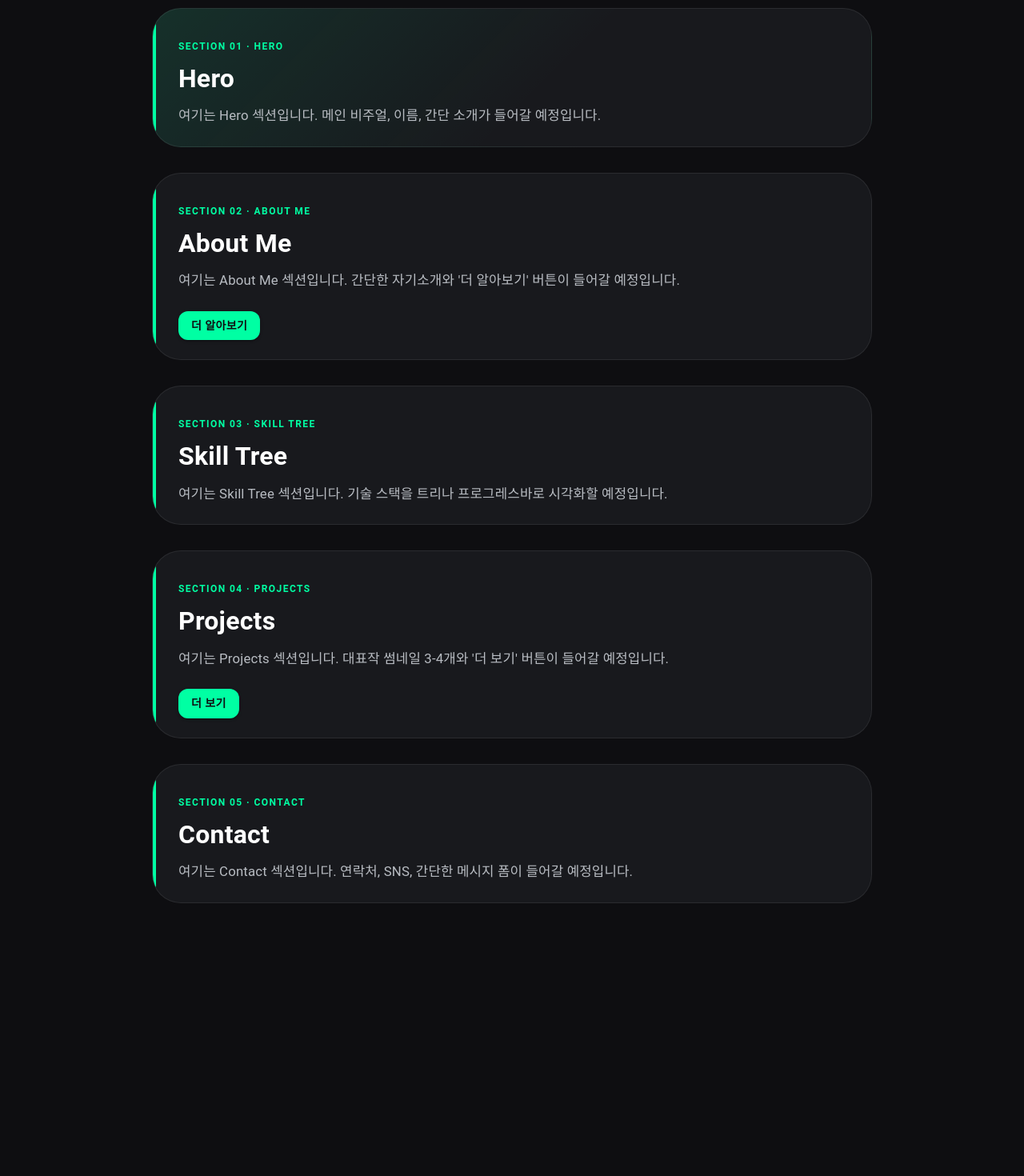
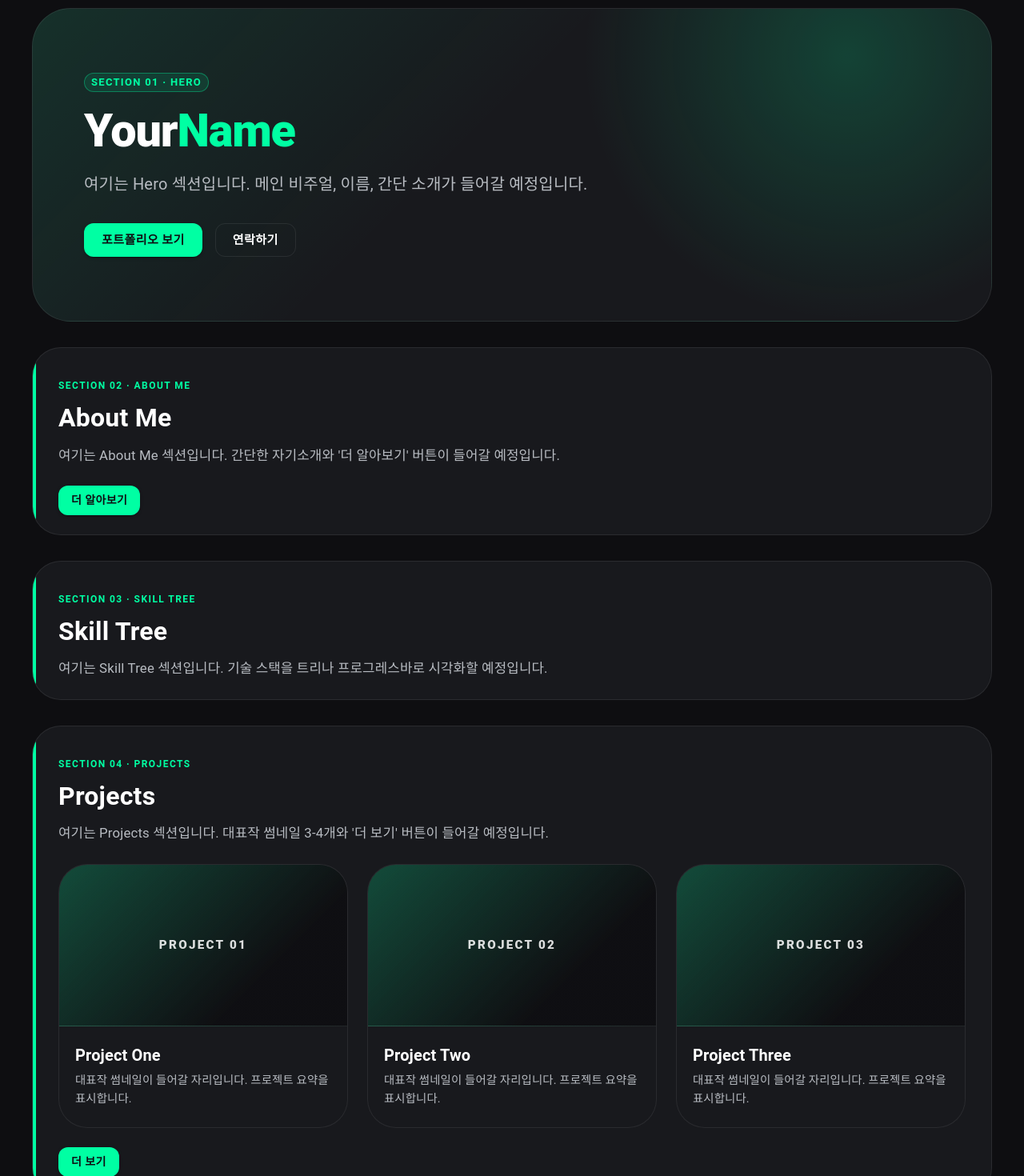
Before and after one commit to Kyo1901/my-portfolio, a React (Vite) app: page / in a window 1280 px wide. Shown: the part 260-1730 px from the top of the page at 80% size. Before the commit the page ends 1453 px from the top, so only its background shows below. Built offline with nearby package versions, Linux system fonts and the light colour scheme.

Commit message:
Hero 와이드 배너 + Projects 썸네일 카드 그리드(더미 3개) 적용

```diff
--- /dev/null
+++ b/src/components/home/hero-banner.jsx
@@ -0,0 +1,111 @@
+import Box from '@mui/material/Box';
+import Typography from '@mui/material/Typography';
+import Button from '@mui/material/Button';
+import Chip from '@mui/material/Chip';
+
+/**
+ * HeroBanner 컴포넌트
+ * Home 최상단의 와이드 배너형 Hero 영역.
+ * 큰 가로 비주얼(그라데이션 + 네온 글로우) 위에 이름/소개 플레이스홀더와 CTA 를 배치한다.
+ *
+ * Props: 없음 (플레이스홀더 텍스트 고정)
+ *
+ * Example usage:
+ * <HeroBanner />
+ */
+function HeroBanner() {
+  return (
+    <Box
+      sx={{
+        position: 'relative',
+        overflow: 'hidden',
+        borderRadius: 4,
+        border: '1px solid',
+        borderColor: 'divider',
+        bgcolor: 'background.paper',
+        px: { xs: 3, md: 8 },
+        py: { xs: 6, md: 10 },
+        minHeight: { xs: 280, md: 380 },
+        display: 'flex',
+        flexDirection: 'column',
+        justifyContent: 'center',
+        // 와이드 배너 비주얼: 대각선 그린 그라데이션 + 우측 상단 네온 글로우
+        backgroundImage:
+          'radial-gradient(600px circle at 85% 15%, rgba(0,255,163,0.18), transparent 55%), ' +
+          'linear-gradient(135deg, rgba(0,255,163,0.10) 0%, rgba(24,25,29,0) 45%)',
+      }}
+    >
+      <Chip
+        label="SECTION 01 · HERO"
+        size="small"
+        sx={{
+          alignSelf: 'flex-start',
+          mb: 2,
+          fontWeight: 700,
+          letterSpacing: '0.1em',
+          color: 'primary.main',
+          bgcolor: 'rgba(0,255,163,0.10)',
+          border: '1px solid',
+          borderColor: 'rgba(0,255,163,0.35)',
+        }}
+      />
+
+      <Typography
+        variant="h1"
+        sx={{
+          color: 'text.primary',
+          fontWeight: 800,
+          fontSize: { xs: '2.2rem', md: '3.6rem' },
+          lineHeight: 1.15,
+          mb: 2,
+        }}
+      >
+        Your
+        <Box component="span" sx={{ color: 'primary.main' }}>
+          Name
+        </Box>
+      </Typography>
+
+      <Typography
+        sx={{
+          color: 'text.secondary',
+          fontSize: { xs: '1rem', md: '1.25rem' },
+          lineHeight: 1.7,
+          maxWidth: 640,
+          mb: 4,
+        }}
+      >
+        여기는 Hero 섹션입니다. 메인 비주얼, 이름, 간단 소개가 들어갈 예정입니다.
+      </Typography>
+
+      <Box sx={{ display: 'flex', gap: 2, flexWrap: 'wrap' }}>
+        <Button
+          variant="contained"
+          color="primary"
+          size="large"
+          sx={{
+            fontWeight: 700,
+            color: 'primary.contrastText',
+            '&:hover': { bgcolor: 'primary.dark' },
+          }}
+        >
+          포트폴리오 보기
+        </Button>
+        <Button
+          variant="outlined"
+          size="large"
+          sx={{
+            fontWeight: 700,
+            color: 'text.primary',
+            borderColor: 'divider',
+            '&:hover': { borderColor: 'primary.main', color: 'primary.main' },
+          }}
+        >
+          연락하기
+        </Button>
+      </Box>
+    </Box>
+  );
+}
+
+export default HeroBanner;
--- /dev/null
+++ b/src/components/home/project-card.jsx
@@ -0,0 +1,82 @@
+import Card from '@mui/material/Card';
+import CardContent from '@mui/material/CardContent';
+import Box from '@mui/material/Box';
+import Typography from '@mui/material/Typography';
+
+/**
+ * ProjectCard 컴포넌트
+ * Projects 섹션의 더미 썸네일 카드. 상단 썸네일(그라데이션 플레이스홀더) + 제목/설명으로 구성.
+ * 치지직식 그리드 카드 느낌(썸네일 중심)을 표현한다.
+ *
+ * Props:
+ * @param {string} title - 프로젝트 제목 [Required]
+ * @param {string} description - 프로젝트 짧은 설명 [Required]
+ * @param {string} tag - 썸네일 위에 표시할 라벨(예: 'PROJECT 01') [Required]
+ *
+ * Example usage:
+ * <ProjectCard tag="PROJECT 01" title="Project One" description="샘플 설명" />
+ */
+function ProjectCard({ title, description, tag }) {
+  return (
+    <Card
+      elevation={0}
+      sx={{
+        height: '100%',
+        display: 'flex',
+        flexDirection: 'column',
+        bgcolor: 'background.paper',
+        border: '1px solid',
+        borderColor: 'divider',
+        borderRadius: 3,
+        overflow: 'hidden',
+        transition: 'transform 0.2s ease, border-color 0.2s ease',
+        '&:hover': {
+          transform: 'translateY(-4px)',
+          borderColor: 'primary.dark',
+        },
+      }}
+    >
+      {/* 썸네일 플레이스홀더 (16:9 비율) */}
+      <Box
+        sx={{
+          position: 'relative',
+          aspectRatio: '16 / 9',
+          display: 'flex',
+          alignItems: 'center',
+          justifyContent: 'center',
+          backgroundImage:
+            'linear-gradient(135deg, rgba(0,255,163,0.22) 0%, rgba(14,14,17,0.9) 70%)',
+          borderBottom: '1px solid',
+          borderColor: 'divider',
+        }}
+      >
+        <Typography
+          sx={{
+            color: 'text.primary',
+            fontWeight: 800,
+            letterSpacing: '0.15em',
+            opacity: 0.85,
+            fontSize: { xs: '0.85rem', md: '0.95rem' },
+          }}
+        >
+          {tag}
+        </Typography>
+      </Box>
+
+      <CardContent sx={{ flexGrow: 1, p: { xs: 2, md: 2.5 } }}>
+        <Typography
+          variant="h6"
+          component="h3"
+          sx={{ color: 'text.primary', fontWeight: 700, mb: 0.5 }}
+        >
+          {title}
+        </Typography>
+        <Typography sx={{ color: 'text.secondary', fontSize: '0.9rem', lineHeight: 1.6 }}>
+          {description}
+        </Typography>
+      </CardContent>
+    </Card>
+  );
+}
+
+export default ProjectCard;
--- a/src/pages/home-page.jsx
+++ b/src/pages/home-page.jsx
@@ -1,15 +1,20 @@
 import { useNavigate } from 'react-router-dom';
 import Container from '@mui/material/Container';
 import Box from '@mui/material/Box';
+import Grid from '@mui/material/Grid';
 import Stack from '@mui/material/Stack';
 import Button from '@mui/material/Button';
 import Typography from '@mui/material/Typography';
+import HeroBanner from '../components/home/hero-banner.jsx';
 import SectionCard from '../components/home/section-card.jsx';
+import ProjectCard from '../components/home/project-card.jsx';
 
 /**
  * HomePage 컴포넌트
- * 포트폴리오 메인 페이지. Hero / About / Skill Tree / Projects / Contact
- * 5개 섹션을 SectionCard 로 구분하여 세로로 배치한다.
+ * 포트폴리오 메인 페이지.
+ * - Hero: 와이드 배너(HeroBanner)
+ * - About / Skill Tree / Contact: 텍스트 섹션 카드(SectionCard)
+ * - Projects: 더미 썸네일 카드 3개를 그리드로 배치(ProjectCard)
  *
  * Props: 없음
  *
@@ -17,16 +22,8 @@ import SectionCard from '../components/home/section-card.jsx';
  * <HomePage />
  */
 
-/** Home 페이지 섹션 데이터 (텍스트 위주 플레이스홀더) */
-const SECTIONS = [
-  {
-    key: 'hero',
-    tag: 'SECTION 01 · HERO',
-    title: 'Hero',
-    description:
-      '여기는 Hero 섹션입니다. 메인 비주얼, 이름, 간단 소개가 들어갈 예정입니다.',
-    isHighlighted: true,
-  },
+/** About / Skill Tree 텍스트 섹션 데이터 */
+const TEXT_SECTIONS = [
   {
     key: 'about',
     tag: 'SECTION 02 · ABOUT ME',
@@ -42,20 +39,27 @@ const SECTIONS = [
     description:
       '여기는 Skill Tree 섹션입니다. 기술 스택을 트리나 프로그레스바로 시각화할 예정입니다.',
   },
+];
+
+/** Projects 섹션의 더미 썸네일 카드 데이터 */
+const DUMMY_PROJECTS = [
   {
-    key: 'projects',
-    tag: 'SECTION 04 · PROJECTS',
-    title: 'Projects',
-    description:
-      "여기는 Projects 섹션입니다. 대표작 썸네일 3-4개와 '더 보기' 버튼이 들어갈 예정입니다.",
-    action: { label: '더 보기', to: '/projects' },
+    key: 'p1',
+    tag: 'PROJECT 01',
+    title: 'Project One',
+    description: '대표작 썸네일이 들어갈 자리입니다. 프로젝트 요약을 표시합니다.',
   },
   {
-    key: 'contact',
-    tag: 'SECTION 05 · CONTACT',
-    title: 'Contact',
-    description:
-      '여기는 Contact 섹션입니다. 연락처, SNS, 간단한 메시지 폼이 들어갈 예정입니다.',
+    key: 'p2',
+    tag: 'PROJECT 02',
+    title: 'Project Two',
+    description: '대표작 썸네일이 들어갈 자리입니다. 프로젝트 요약을 표시합니다.',
+  },
+  {
+    key: 'p3',
+    tag: 'PROJECT 03',
+    title: 'Project Three',
+    description: '대표작 썸네일이 들어갈 자리입니다. 프로젝트 요약을 표시합니다.',
   },
 ];
 
@@ -72,7 +76,7 @@ function HomePage() {
         px: { xs: 2, md: 3 },
       }}
     >
-      <Container maxWidth="md" disableGutters>
+      <Container maxWidth="lg" disableGutters>
         {/* 페이지 인트로 */}
         <Box sx={{ textAlign: 'center', mb: { xs: 4, md: 6 } }}>
           <Typography
@@ -90,24 +94,23 @@ function HomePage() {
             </Box>
           </Typography>
           <Typography
-            sx={{
-              color: 'text.secondary',
-              fontSize: { xs: '1rem', md: '1.2rem' },
-            }}
+            sx={{ color: 'text.secondary', fontSize: { xs: '1rem', md: '1.2rem' } }}
           >
             네온 그린 다크 테마로 구성한 포트폴리오 템플릿
           </Typography>
         </Box>
 
-        {/* 5개 섹션 카드 */}
         <Stack spacing={{ xs: 3, md: 4 }}>
-          {SECTIONS.map((section) => (
+          {/* SECTION 01 · Hero (와이드 배너) */}
+          <HeroBanner />
+
+          {/* SECTION 02~03 · 텍스트 섹션 */}
+          {TEXT_SECTIONS.map((section) => (
             <SectionCard
               key={section.key}
               tag={section.tag}
               title={section.title}
               description={section.description}
-              isHighlighted={section.isHighlighted}
             >
               {section.action && (
                 <Button
@@ -125,6 +128,47 @@ function HomePage() {
               )}
             </SectionCard>
           ))}
+
+          {/* SECTION 04 · Projects (썸네일 카드 그리드) */}
+          <SectionCard
+            tag="SECTION 04 · PROJECTS"
+            title="Projects"
+            description="여기는 Projects 섹션입니다. 대표작 썸네일 3-4개와 '더 보기' 버튼이 들어갈 예정입니다."
+          >
+            <Grid container spacing={{ xs: 2, md: 3 }}>
+              {DUMMY_PROJECTS.map((project) => (
+                <Grid key={project.key} size={{ xs: 12, sm: 6, md: 4 }}>
+                  <ProjectCard
+                    tag={project.tag}
+                    title={project.title}
+                    description={project.description}
+                  />
+                </Grid>
+              ))}
+            </Grid>
+
+            <Box sx={{ mt: 3 }}>
+              <Button
+                variant="contained"
+                color="primary"
+                onClick={() => navigate('/projects')}
+                sx={{
+                  fontWeight: 700,
+                  color: 'primary.contrastText',
+                  '&:hover': { bgcolor: 'primary.dark' },
+                }}
+              >
+                더 보기
+              </Button>
+            </Box>
+          </SectionCard>
+
+          {/* SECTION 05 · Contact */}
+          <SectionCard
+            tag="SECTION 05 · CONTACT"
+            title="Contact"
+            description="여기는 Contact 섹션입니다. 연락처, SNS, 간단한 메시지 폼이 들어갈 예정입니다."
+          />
         </Stack>
       </Container>
     </Box>
```
Also changed, not shown: 1 other file (tests, documents, lock files or other folders).
